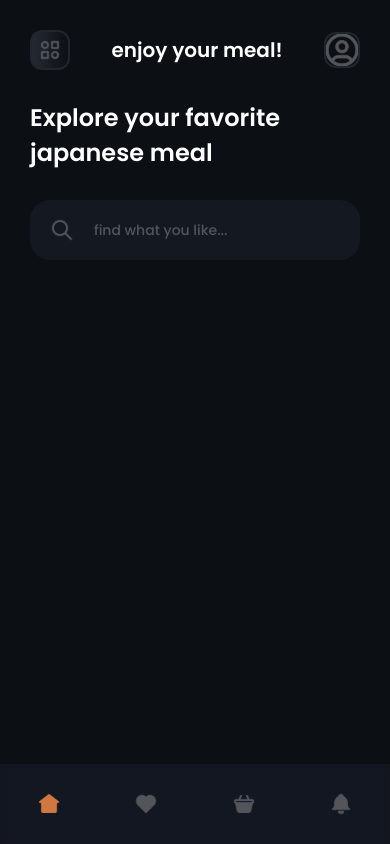
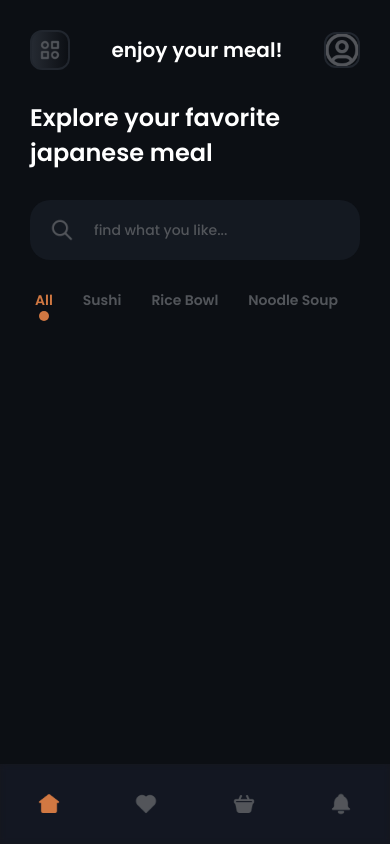
Before and after one commit to enriquedlc/japanese-food-shop, a React Native app: screen /HomeScreen in a window 390 px wide. Built offline with nearby package versions, Linux system fonts and the light colour scheme.

Commit message:
:sparkles: categories selector

```diff
--- a/src/screens/home-screen.tsx
+++ b/src/screens/home-screen.tsx
@@ -1,14 +1,21 @@
 import { useBottomTabBarHeight } from "@react-navigation/bottom-tabs";
 import { useState } from "react";
-import { ScrollView, StatusBar, StyleSheet, Text, View } from "react-native";
+import {
+  ScrollView,
+  StatusBar,
+  StyleSheet,
+  Text,
+  TouchableOpacity,
+  View,
+} from "react-native";
 
 import { Header } from "../components/header";
 
 import { useJapaneseFoodStore } from "../store/store";
+import { JapaneseFood } from "../types/general";
 
 import { FoodListSearchBar } from "../components/food-list-search-bar";
 import { COLORS, FONTSIZE } from "../theme/theme";
-import { JapaneseFood } from "../types/general";
 
 const getCategories = (japaneseFoodList: JapaneseFood[]) => {
   const categories = japaneseFoodList.map((food) => food.category);
@@ -30,7 +37,9 @@ export function HomeScreen() {
     (state) => state,
   );
 
-  const [categories, setCategories] = useState<string[]>([]);
+  const [categories, setCategories] = useState<string[]>(
+    getCategories(japaneseFoodList),
+  );
   const [searchText, setSearchText] = useState("");
   const [categoryIndex, setCategoryIndex] = useState({
     index: 0,
@@ -39,8 +48,6 @@ export function HomeScreen() {
   const [sortedJapaneseFoodList, setSortedJapaneseFoodList] = useState<
     JapaneseFood[]
   >(getFoodListByCategory(japaneseFoodList, categoryIndex.category));
-
-  console.log(japaneseFoodList);
 
   const tabBarHeight = useBottomTabBarHeight();
 
@@ -60,9 +67,45 @@ export function HomeScreen() {
           setSearchText={setSearchText}
         />
         {/*  */}
-
+        <ScrollView
+          horizontal={true}
+          showsHorizontalScrollIndicator={false}
+          contentContainerStyle={styles.categoryScrollViewStyle}
+        >
+          {categories.map((category, index) => (
+            <View
+              key={`${category}${index}`}
+              style={styles.categoryScrollViewContainer}
+            >
+              <TouchableOpacity
+                onPress={() => {}}
+                style={styles.categoryScrollViewItem}
+              >
+                <Text
+                  style={[
+                    styles.categoryText,
+                    categoryIndex.index === index
+                      ? {
+                          color: COLORS.primaryOrangeHex,
+                        }
+                      : {},
+                  ]}
+                >
+                  {category}
+                </Text>
+                {categoryIndex.index === index ? (
+                  <View style={styles.activeCategory} />
+                ) : (
+                  <></>
+                )}
+              </TouchableOpacity>
+            </View>
+          ))}
+        </ScrollView>
         {/*  */}
       </ScrollView>
+      {/*  */}
+      {/*  */}
     </View>
   );
 }
@@ -81,4 +124,25 @@ const styles = StyleSheet.create({
     color: COLORS.primaryWhiteHex,
     paddingLeft: 30,
   },
+  categoryScrollViewStyle: {
+    paddingHorizontal: 20,
+    marginBottom: 20,
+  },
+  categoryScrollViewContainer: {
+    paddingHorizontal: 15,
+  },
+  activeCategory: {
+    height: 10,
+    width: 10,
+    borderRadius: 10,
+    backgroundColor: COLORS.primaryOrangeHex,
+  },
+  categoryScrollViewItem: {
+    alignItems: "center",
+  },
+  categoryText: {
+    fontSize: FONTSIZE.size_14,
+    fontFamily: "poppins-semibold",
+    color: COLORS.primaryLightGreyHex,
+  },
 });
--- a/src/store/store.ts
+++ b/src/store/store.ts
@@ -26,7 +26,7 @@ export const useJapaneseFoodStore = create<State>()(
       orderHistoryList: [],
     }),
     {
-      name: "japanese-food",
+      name: "japanese-food-data",
       storage: createJSONStorage(() => AsyncStorage),
     },
   ),
```
Also changed, not shown: src/types/general.d.ts (+6 -6 lines).
